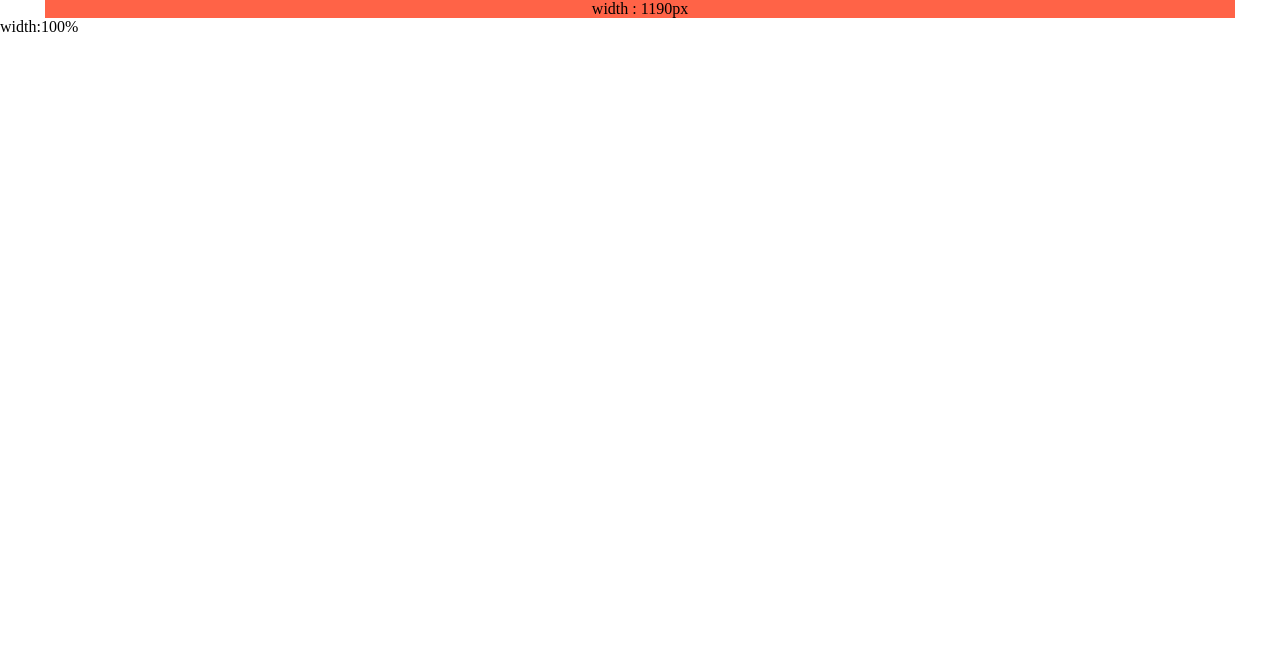
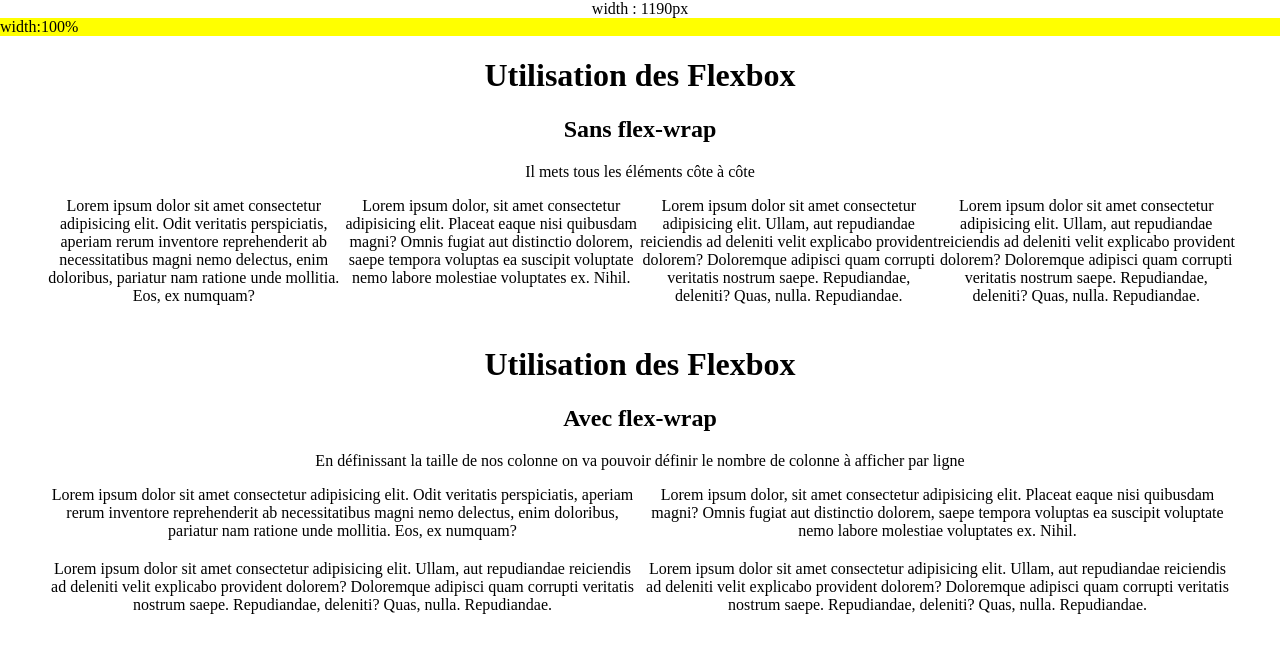
Before and after one commit to amerucci/livecodingHTMLCSS, a plain HTML site: page index.html in a window 1280 px wide. Drawn offline with Linux system fonts and the light colour scheme.

Commit message:
flex css

```diff
--- a/index.html
+++ b/index.html
@@ -14,5 +14,35 @@
     <div class="content">width : 1190px</div>
     <div class="fullwidth">width:100%</div>
 
+
+    <div class="content">
+        <h1>Utilisation des Flexbox</h1>
+        <h2>Sans flex-wrap</h2>
+        <p>Il mets tous les éléments côte à côte</p>
+    </div>
+
+    <div class="content flex">
+        <div class="col">Lorem ipsum dolor sit amet consectetur adipisicing elit. Odit veritatis perspiciatis, aperiam rerum inventore reprehenderit ab necessitatibus magni nemo delectus, enim doloribus, pariatur nam ratione unde mollitia. Eos, ex numquam?</div>
+        <div class="col">Lorem ipsum dolor, sit amet consectetur adipisicing elit. Placeat eaque nisi quibusdam magni? Omnis fugiat aut distinctio dolorem, saepe tempora voluptas ea suscipit voluptate nemo labore molestiae voluptates ex. Nihil.</div>
+        <div class="col">Lorem ipsum dolor sit amet consectetur adipisicing elit. Ullam, aut repudiandae reiciendis ad deleniti velit explicabo provident dolorem? Doloremque adipisci quam corrupti veritatis nostrum saepe. Repudiandae, deleniti? Quas, nulla. Repudiandae.</div>
+        <div class="col">Lorem ipsum dolor sit amet consectetur adipisicing elit. Ullam, aut repudiandae reiciendis ad deleniti velit explicabo provident dolorem? Doloremque adipisci quam corrupti veritatis nostrum saepe. Repudiandae, deleniti? Quas, nulla. Repudiandae.</div>
+    </div>
+
+    <div class="content">
+        <h1>Utilisation des Flexbox</h1>
+        <h2>Avec flex-wrap</h2>
+        <p>En définissant la taille de nos colonne on va pouvoir définir le nombre de colonne à afficher par ligne</p>
+    </div>
+
+    <div class="content flex avecflexwrap">
+        <div class="col">Lorem ipsum dolor sit amet consectetur adipisicing elit. Odit veritatis perspiciatis, aperiam rerum inventore reprehenderit ab necessitatibus magni nemo delectus, enim doloribus, pariatur nam ratione unde mollitia. Eos, ex numquam?</div>
+        <div class="col">Lorem ipsum dolor, sit amet consectetur adipisicing elit. Placeat eaque nisi quibusdam magni? Omnis fugiat aut distinctio dolorem, saepe tempora voluptas ea suscipit voluptate nemo labore molestiae voluptates ex. Nihil.</div>
+        <div class="col">Lorem ipsum dolor sit amet consectetur adipisicing elit. Ullam, aut repudiandae reiciendis ad deleniti velit explicabo provident dolorem? Doloremque adipisci quam corrupti veritatis nostrum saepe. Repudiandae, deleniti? Quas, nulla. Repudiandae.</div>
+        <div class="col">Lorem ipsum dolor sit amet consectetur adipisicing elit. Ullam, aut repudiandae reiciendis ad deleniti velit explicabo provident dolorem? Doloremque adipisci quam corrupti veritatis nostrum saepe. Repudiandae, deleniti? Quas, nulla. Repudiandae.</div>
+    </div>
+
+
+
+
 </body>
 </html>
--- a/style.css
+++ b/style.css
@@ -6,7 +6,27 @@ body{
 .content{
     width:100%; /*Si l'écran est moins grand que 1190px alors il doit occuper 100% de la place*/
     max-width: 1190px; /*Si l'écran est plus grand que 1190px alors il mesurer au max 1190px*/
-    background: tomato;
+
     text-align: center;
     margin: auto; /*Si l'écran est plus que 1190px alors il doit center mon objet au centre de l'écran*/
+
 }
+
+.fullwidth{
+width: 100%;
+background: yellow;
+}
+
+.flex{
+    display: flex;
+
+}
+
+.avecflexwrap{
+    flex-wrap: wrap;
+}
+
+.col{
+    width: 50%;
+    margin-bottom: 20px;
+}
```
